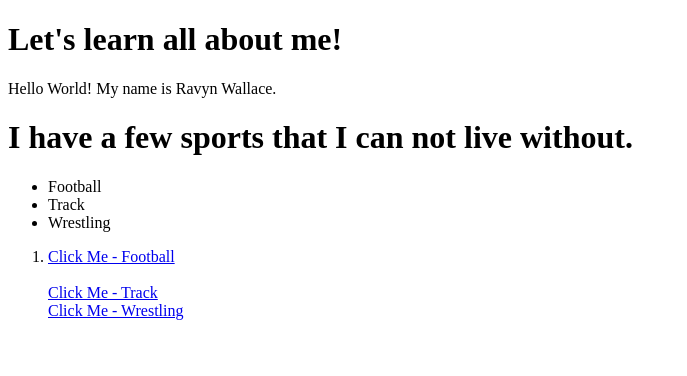
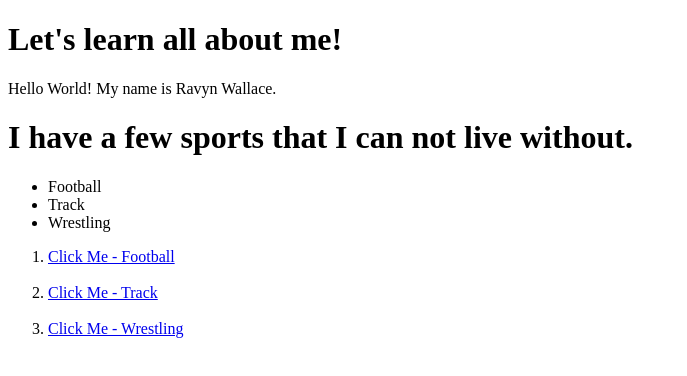
Before and after one commit to 189027rw/189027rw.github.io, a plain HTML site: page index.html in a window 1280 px wide. Shown: the whole page, without its empty margins (0-687 px from the left). Drawn offline with Linux system fonts and the light colour scheme.

Commit message:
Update index.html

```diff
--- a/index.html
+++ b/index.html
@@ -17,11 +17,11 @@
                  Click Me - Football
                 </a></li>
             <br>
-            <a href="https://en.wikipedia.org/wiki/Track_and_field">
+            <li><a href="https://en.wikipedia.org/wiki/Track_and_field">
                 Click Me - Track
             </a></li>
             <br>
-            <a href="https://en.wikipedia.org/wiki/Wrestling">
+            <li><a href="https://en.wikipedia.org/wiki/Wrestling">
                 Click Me - Wrestling
         </a></li>
         </ol>
```
